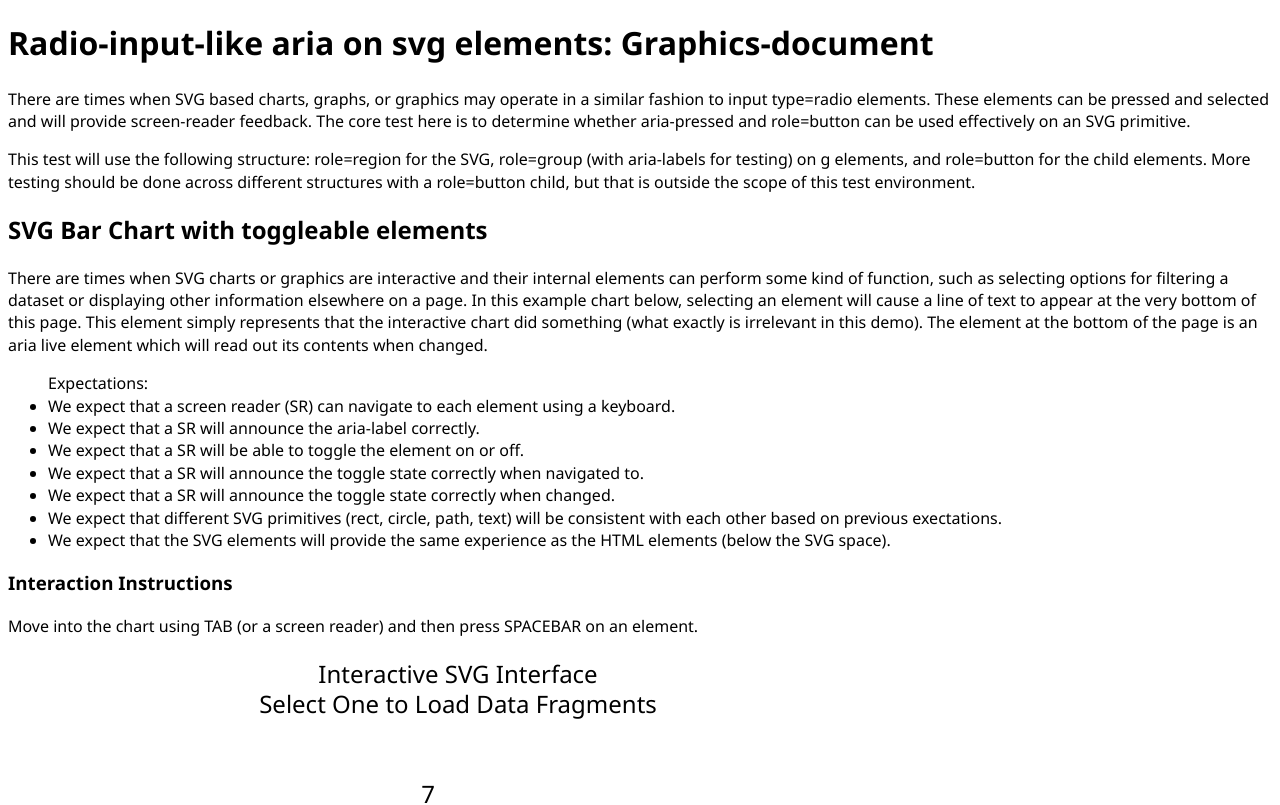
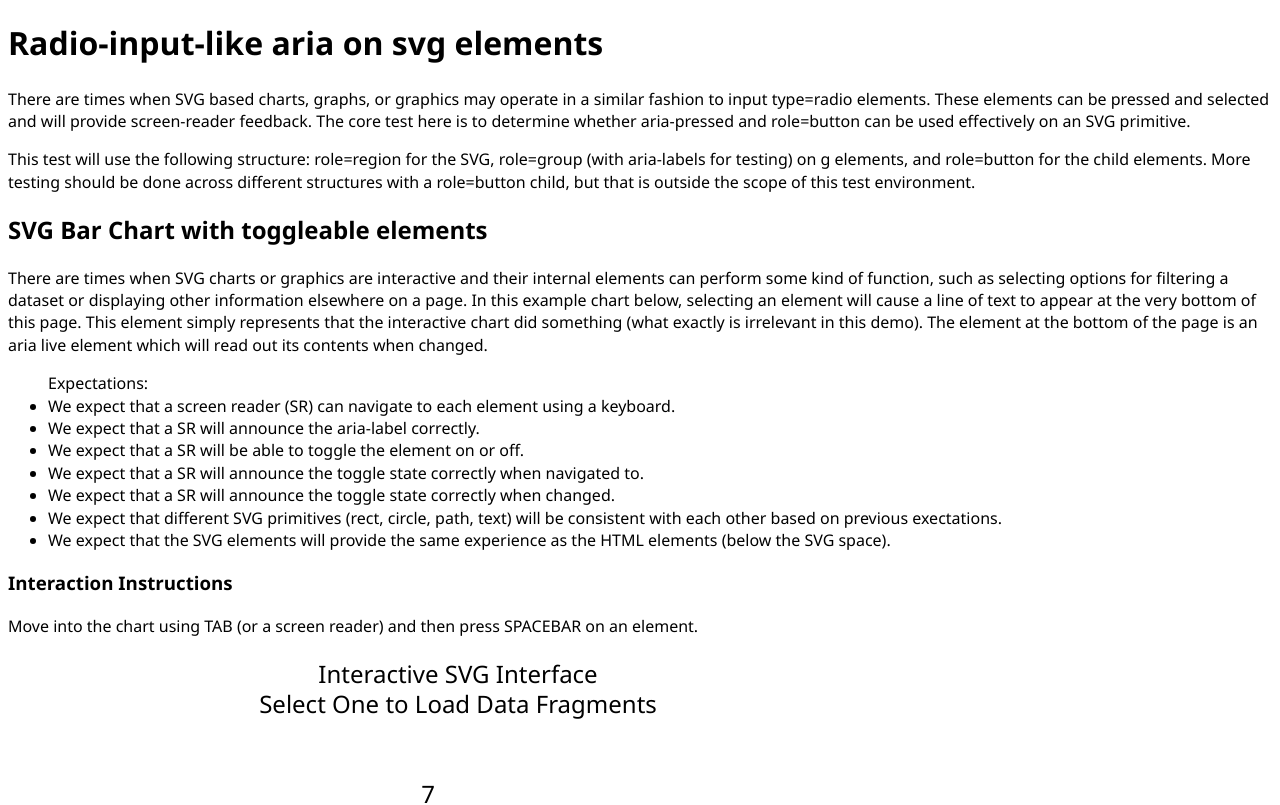
Before and after one commit to fizzstudio/svg-aria-test, a plain HTML site: page examples/svg/bar-chart-multiple-aria-options.html in a window 1280 px wide. Shown: the top 805 px of the page. Drawn offline with Linux system fonts and the light colour scheme.

Commit message:
wip: update title and h1 for #23

```diff
--- a/examples/svg/bar-chart-multiple-aria-options.html
+++ b/examples/svg/bar-chart-multiple-aria-options.html
@@ -3,7 +3,7 @@
 
 <head>
   <meta charset="UTF-8">
-  <title>Radio-input-like aria on svg elements: Graphics-document</title>
+  <title>Radio-input-like aria on svg elements</title>
   <meta name="viewport" content="width=device-width, initial-scale=1">
   <style>
     body {
@@ -69,7 +69,7 @@
 </head>
 
 <body>
-  <h1>Radio-input-like aria on svg elements: Graphics-document</h1>
+  <h1>Radio-input-like aria on svg elements</h1>
   <p>
     There are times when SVG based charts, graphs, or graphics may operate in a similar fashion to input type=radio elements. These elements can be pressed and selected and will provide screen-reader feedback. The core test here is to determine whether aria-pressed and role=button can be used effectively on an SVG primitive.
   </p>
```
